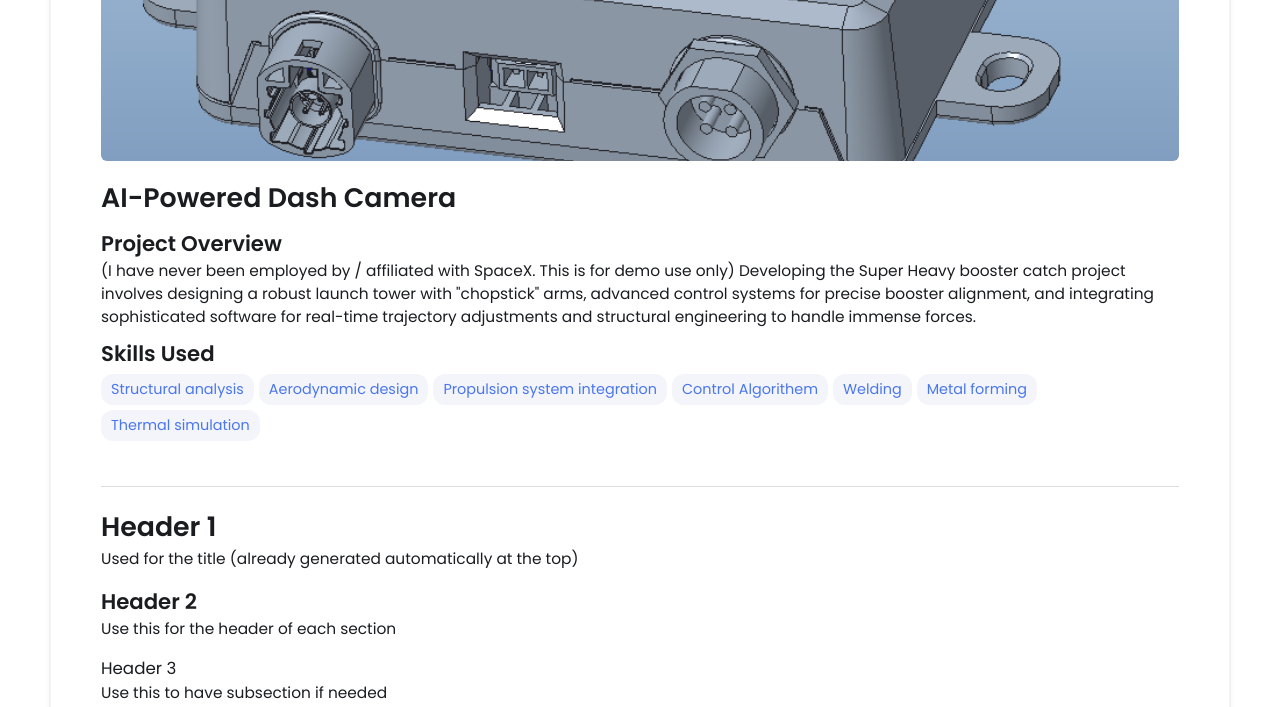
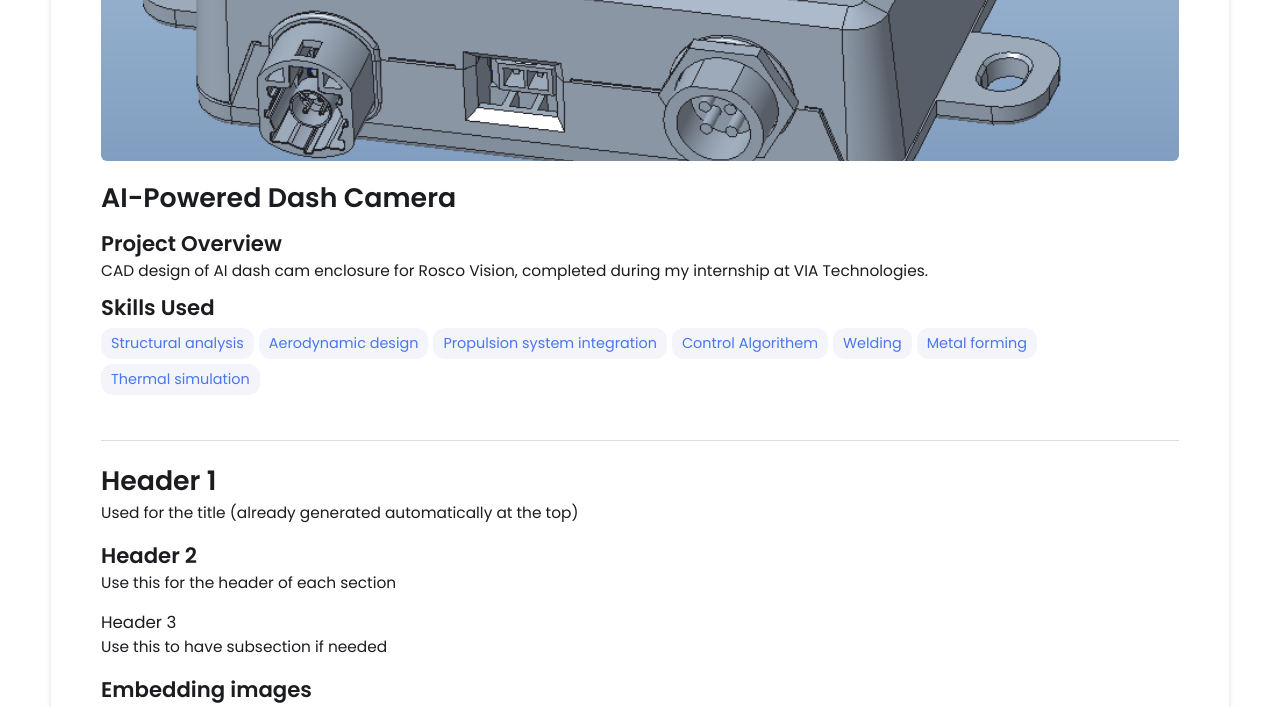
Before and after one commit to timchen863/timchen863.github.io, a Jekyll site: the page built from _projects/demo-project/index.md, in a window 1280 px wide and 900 px high, scrolled down 329 px, cut to the strip 0-707 px from the top of the window. Built offline with Jekyll 4.4.1, drawn with Linux system fonts in a browser that asks for light colours.

Commit message:
Update index.md

```diff
--- a/_projects/demo-project/index.md
+++ b/_projects/demo-project/index.md
@@ -1,8 +1,7 @@
 ---
 layout: post
 title: AI-Powered Dash Camera
-description:  (I have never been employed by / affiliated with SpaceX. This is for demo use only)
-    Developing the Super Heavy booster catch project involves designing a robust launch tower with "chopstick" arms, advanced control systems for precise booster alignment, and integrating sophisticated software for real-time trajectory adjustments and structural engineering to handle immense forces.
+description: CAD design of AI dash cam enclosure for Rosco Vision, completed during my internship at VIA Technologies.
 skills:
   - Structural analysis
   - Aerodynamic design
```
